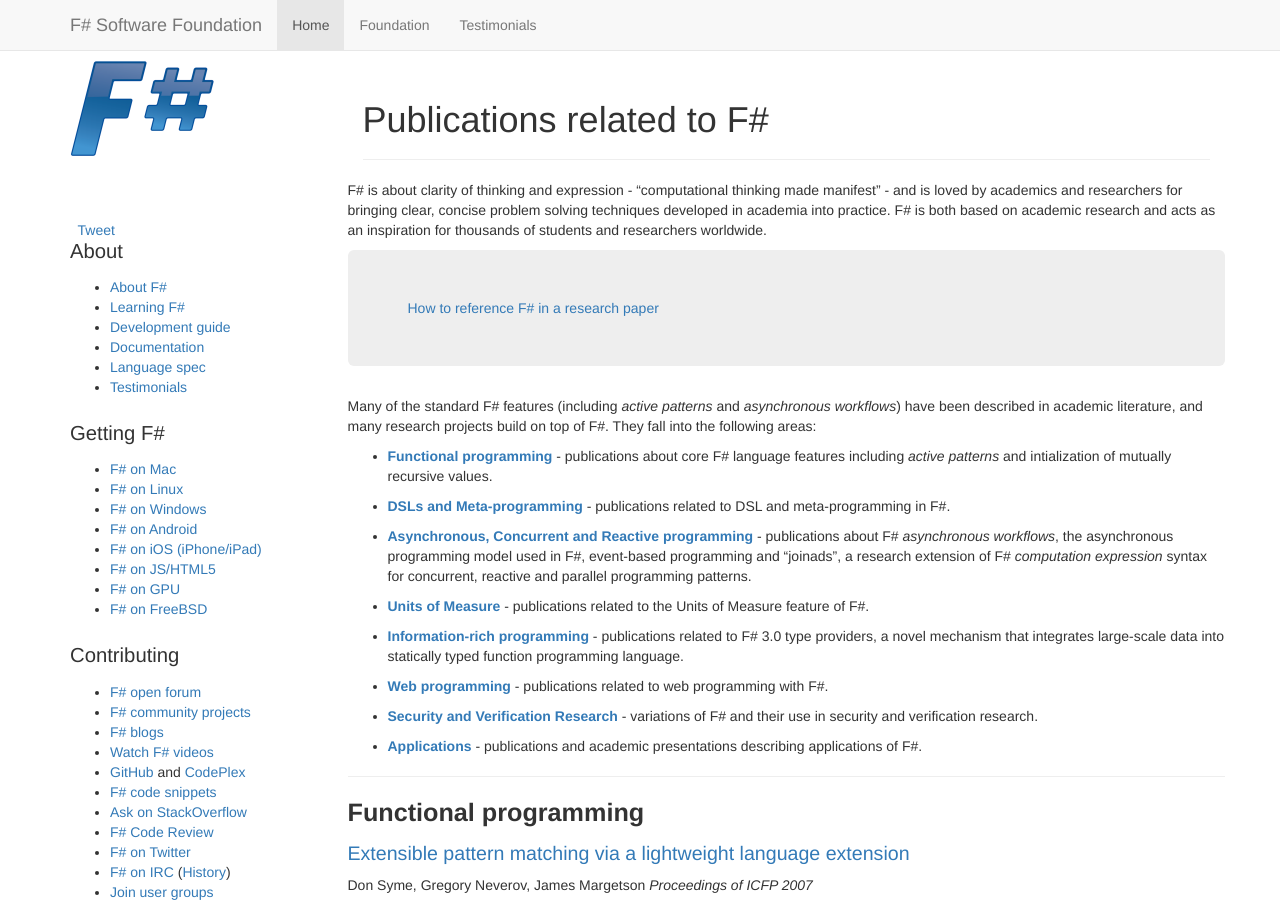
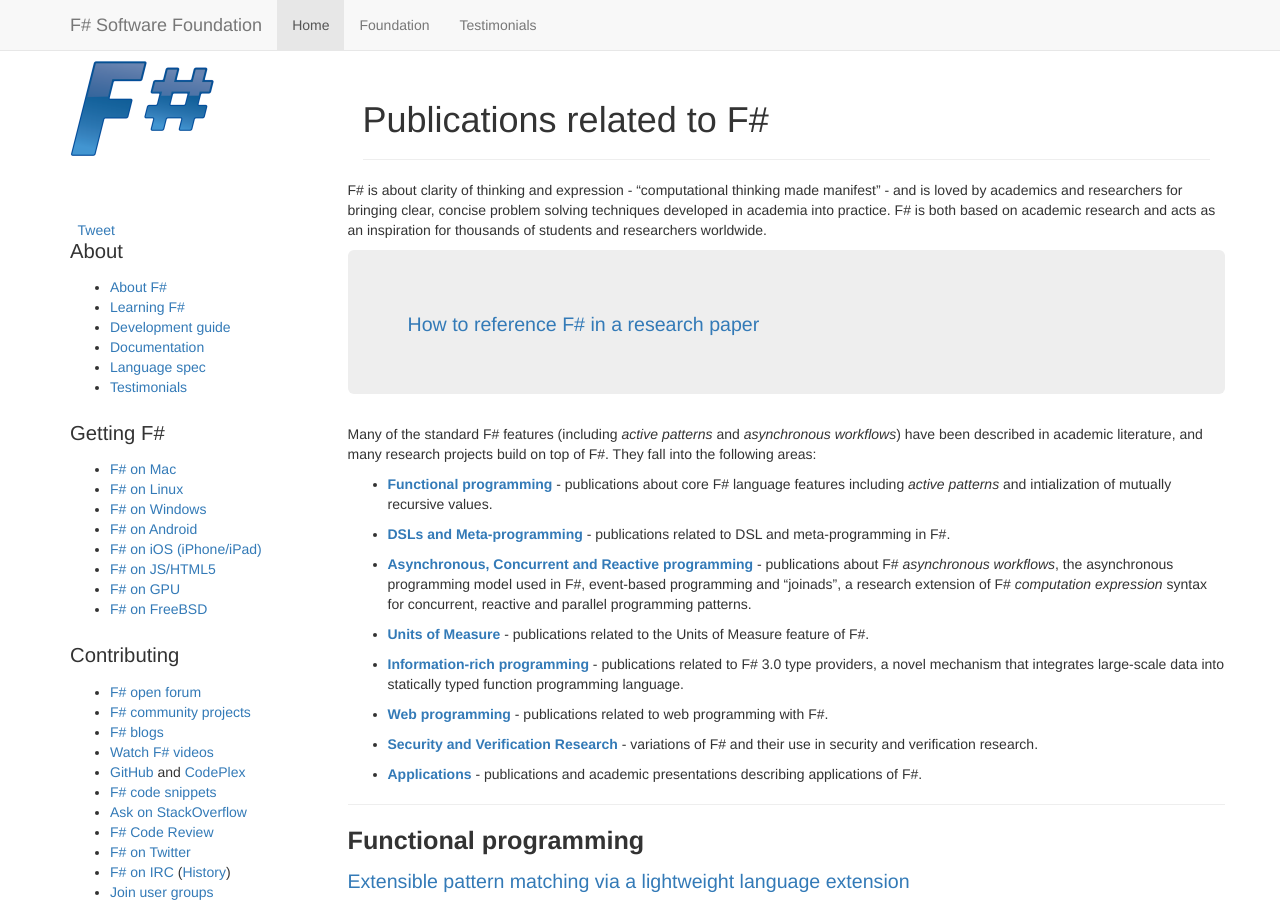
Before and after one commit to fsharp/fsharp.org, a Jekyll site: the page built from teaching/research.md, in a window 1280 px wide and 900 px high. Built offline with Jekyll 4.4.1, drawn with Linux system fonts in a browser that asks for light colours; nearby versions of some CDN libraries; some web fonts are replaced; comment, search, counter and statistics services are not loaded.

```diff
--- a/teaching/research.md
+++ b/teaching/research.md
@@ -10,7 +10,7 @@ F# is both based on academic research and acts as an inspiration for thousands o
 students and researchers worldwide.
 
 <div class="jumbotron visible-lg howToReference" id="how-to-reference">
-  <a href="http://blogs.msdn.com/b/dsyme/archive/2012/07/11/how-to-reference-for-f-in-a-research-paper.aspx">How to reference F# in a research paper</a>
+  <h3><a href="http://blogs.msdn.com/b/dsyme/archive/2012/07/11/how-to-reference-for-f-in-a-research-paper.aspx">How to reference F# in a research paper</a></h3>
 </div>
 
 Many of the standard F# features (including _active patterns_ and _asynchronous workflows_)
```
